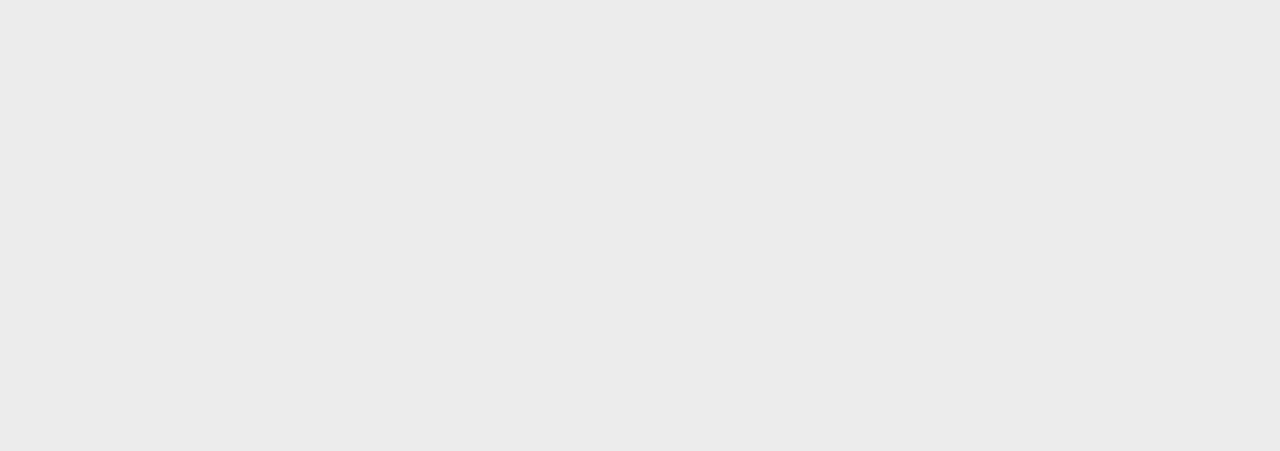
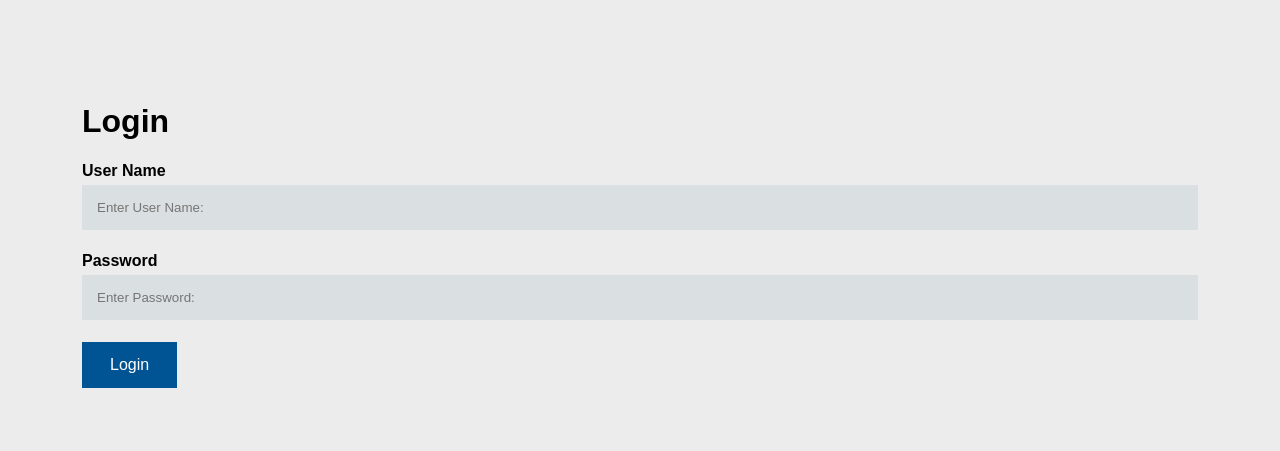
Before and after one commit to HarbySmart/DjangoAuthentication, a Django app: page /onlinecourse/login/ in a window 1280 px wide. Before the commit the part shown is empty. Shown: the top 451 px of the page. Run offline with Django 3.2, Linux system fonts and the light colour scheme.

Commit message:
Update user_login.html

```diff
--- a/onlinecourse/templates/onlinecourse/user_login.html
+++ b/onlinecourse/templates/onlinecourse/user_login.html
@@ -7,5 +7,18 @@
 </head>
 <body>
 <!--- Add a login form here  --->
+<form action="{% url 'onlinecourse:login' %}"  method="post">
+  {% csrf_token %}
+  <div class="container">
+    <h1>Login</h1>
+    <label for="username"><b>User Name</b></label>
+    <input type="text" placeholder="Enter User Name: " name="username" required>
+    <label for="psw"><b>Password</b></label>
+    <input type="password" placeholder="Enter Password: " name="psw" required>
+    <div>
+      <button class="button" type="submit">Login</button>
+    </div>
+  </div>
+</form>
 
 </body>
```
